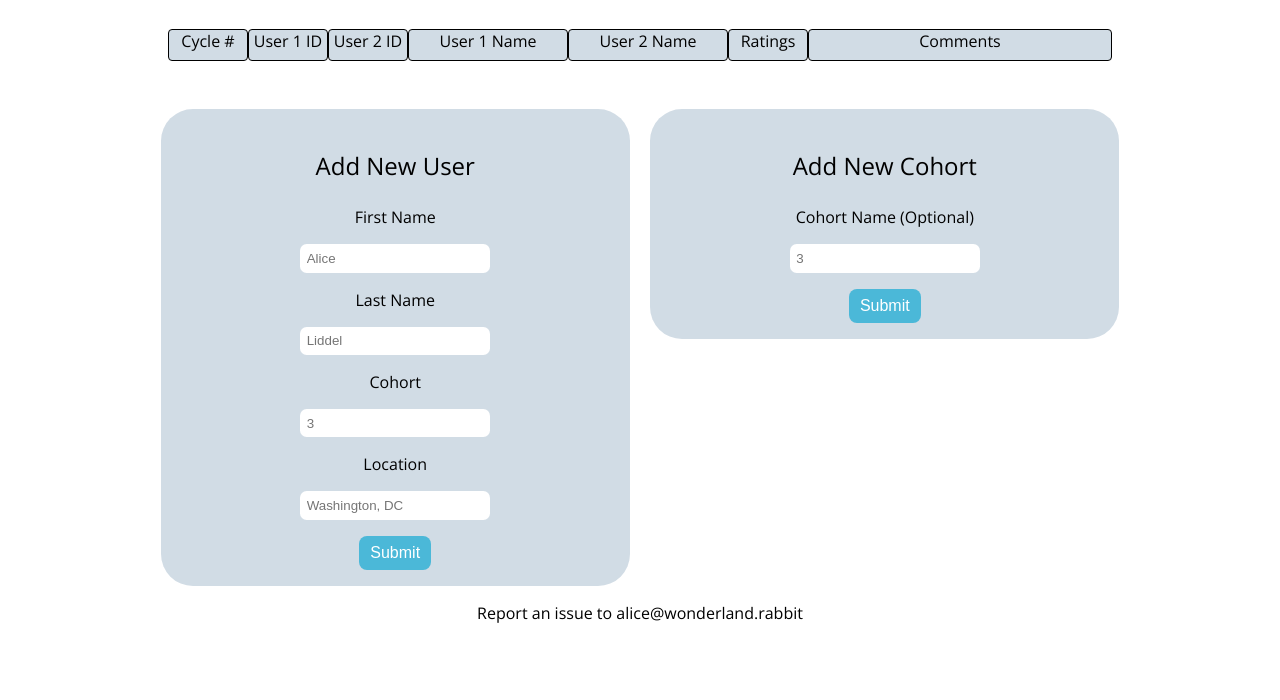
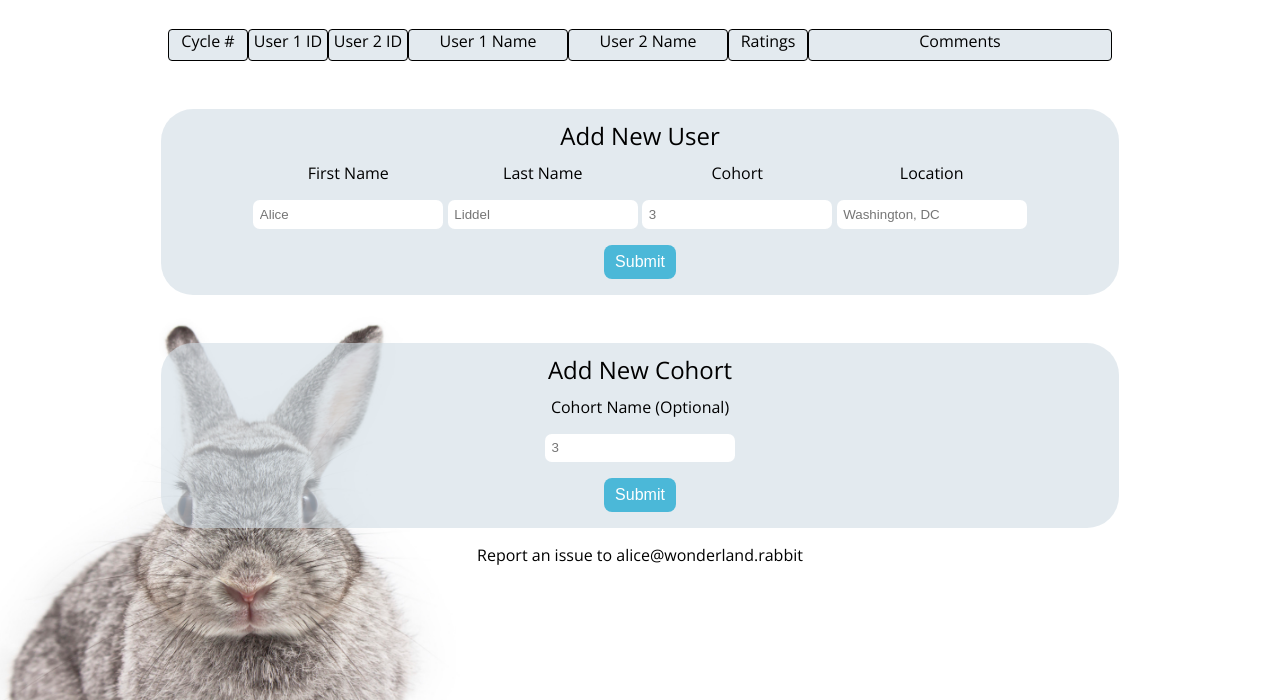
Before and after one commit to thinkful-c11/full-stack-capstone-avi-sonja, a website: page public/dashboard/admin.html in a window 1280 px wide. Shown: the part 100-800 px from the top of the page. Drawn offline with nearby package versions, Linux system fonts and the light colour scheme; no server answers.

Commit message:
Fixed admin dashboard to match manage-students

```diff
--- a/public/css/main.css
+++ b/public/css/main.css
@@ -132,6 +132,8 @@ header h1{
     text-align: center;
 }
 .add-user-form h3{
+    margin-top: -.25em;
+    margin-bottom: -.25em;
     font-weight: 300;
     font-family: 'Open Sans', sans-serif;
     font-size: 1.5em;
@@ -170,6 +172,8 @@ header h1{
     margin: 1em;
 }
 .add-cohorts-form h3{
+    margin-top: -.25em;
+    margin-bottom: -.25em;
     font-weight: 300;
     font-family: 'Open Sans', sans-serif;
     font-size: 1.5em;
@@ -239,7 +243,7 @@ footer a:link{
     margin-left: auto;
     margin-right: auto;
 }
-.create-add-user-form,.create-update-user-form,.remove-student-box,.student-user-user-id,.student-user-user-first-name,.student-user-user-last-name,.student-user-cohort-id,.student-user-location{
+.staticgrid,.create-add-user-form,.create-update-user-form,.add-user-form,.add-cohorts-form,.remove-student-box,.student-user-user-id,.student-user-user-first-name,.student-user-user-last-name,.student-user-cohort-id,.student-user-location{
     background-color:rgba(209,220,229,.6)
 }
 .make-this-work{
--- a/public/dashboard/admin.html
+++ b/public/dashboard/admin.html
@@ -14,40 +14,49 @@
 <header>
     <h1>Admin Dashboard</h1>
 </header>
+<body class="rabbitrabbit">
 <div class="row">
     <div class="col-12">
         <body>
             <div class="show-admin-chart-menu"><div class="staticgrid partner-cycle-id">Cycle #</div><div class="partner-1-id staticgrid">User 1 ID</div><div class="partner-2-id staticgrid">User 2 ID</div><div class="partner-1-name staticgrid">User 1 Name</div><div class="partner-2-name staticgrid">User 2 Name</div><div class="partner-ratings staticgrid">Ratings</div><div class="partner-rating-comments staticgrid">Comments</div></div>
             <div class="admin-dashboard-chart"></div>
-            <div class="col-6">
+            <div class="col-12">
                 <!-- ### NEW USER FORM ### -->
                 <form class="add-user-form" action="/add-user/" method="post">
                     <!-- ADD NEW USER HERE -->
                     <h3>Add New User</h3>
                     <!-- FIRST NAME HERE -->
+                    <div class="form-parts">
                     <label for="first-name-form">First Name</label>
                     <input type="first-name" name="user-first-name" id="user-first-name" placeholder="Alice" required/>
+                    </div>
                     <!-- LAST NAME HERE -->
+                    <div class="form-parts">
                     <label for="last-name-form">Last Name</label>
                     <input type="last-name" name="user-last-name" id="user-last-name" placeholder="Liddel" required/>
+                    </div>
                     <!-- COHORT ID NUMBER HERE -->
+                    <div class="form-parts">
                     <label for="cohort-id-form">Cohort</label>
                     <input type="cohort-id" name="user-cohort-id" id="user-cohort-id" placeholder="3" required/>
+                    </div>
                     <!-- LOCATION HERE -->
+                    <div class="form-parts">
                     <label for="location-form">Location</label>
                     <input type="location" name="user-location" id="user-location" placeholder="Washington, DC"/>
+                    </div>
                     <!-- SUBMIT TO ADD NEW USER BUTTON -->
                     <button type="submit-form" id="submit-form" formaction="/add-user/">Submit</button>
                 </form>
-            </div>
-            <div class="col-6">
                 <!-- ### COHORT FORM ###-->
                 <form class="add-cohorts-form" action="/add-user/" method="post">
                     <!-- ADD NEW COHORT HERE -->
                     <h3>Add New Cohort</h3>
+                    <div class="form-parts">
                     <!-- COHORT NAME HERE -->
                     <label for="cohort-name-form">Cohort Name (Optional)</label>
                     <input type="cohort-name" name="cohort-cohort-name" id="cohort-cohort-name" placeholder="3" required/>
+                    </div>
                     <!-- SUBMIT TO ADD NEW COHORT BUTTON -->
                     <button type="submit-form" id="submit-form" formaction="/add-user/">Submit</button>
                 </form>
@@ -60,4 +69,5 @@
 <footer>
     <p>Report an issue to alice@wonderland.rabbit</p>
 </footer>
+</body>
 </html>
```
